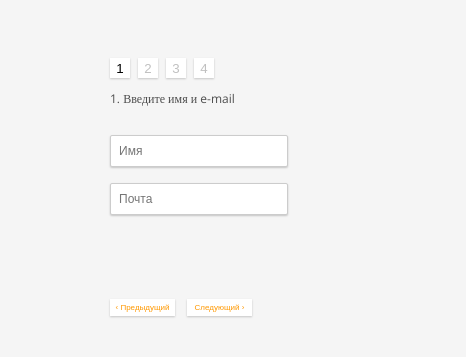
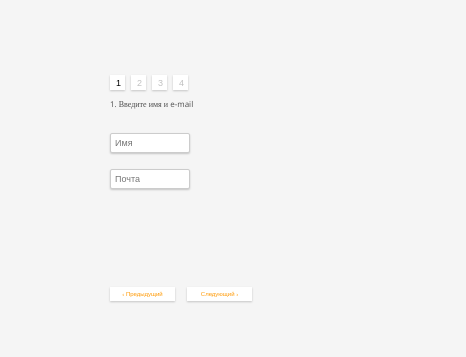
Before and after one commit to sergdeev/LunTestForm, a React (Create React App) app: page / in a window 390 px wide. Shown: the part 235-592 px from the top of the page, 466 px wide, since content can reach past the window. Built offline with nearby package versions, Linux system fonts and the light colour scheme.

Commit message:
changed styles

```diff
--- a/src/components/App.js
+++ b/src/components/App.js
@@ -206,7 +206,7 @@ class App extends React.Component {
     return (
       <div className="form_container">
         <TopNavigation currentStep={currentStep} steps={steps} changeStep={this.changeStep}/>
-        <p>{StepTitle[currentStep]}</p>
+        <p className="title">{StepTitle[currentStep]}</p>
         {(currentStep === 0) && <FirstStep onChange={this.onChange} values={values} errors={errors}/>}
         {(currentStep === 1) && <SecondStep onChange={this.onChange} values={values} errors={errors} allCities={allCities}/>}
         {(currentStep === 2) && <ThirdStep onChangeSocial={this.onChangeSocial} onChange={this.onChange} values={values} errors={errors}/>}
--- a/src/stylesheets/index.css
+++ b/src/stylesheets/index.css
@@ -308,6 +308,10 @@ input[type=checkbox]{
     height: 300px;
   }
 
+  .title{
+    font-size: 12px;
+  }
+
   .country_container, .name_container{
     height: 150px;
   }
@@ -424,6 +428,11 @@ input[type=checkbox]{
     width: 160px;
   }
 
+  .title{
+    font-size: 10px;
+  }
+
+
   select{
     width: 178px;
     padding: 7px;
@@ -459,6 +468,10 @@ input[type=checkbox]{
     overflow-x: hidden;
   }
 
+  .title{
+    font-size: 8px;
+  }
+
   .buttons_container{
     margin: 0;
   }
@@ -468,22 +481,36 @@ input[type=checkbox]{
   }
 
   input[type=text], select {
-    font-size: 12px;
+    font-size: 9px;
+    max-width: 70px;
     margin: 16px 1px 0 0;
-    padding: 8px;
+    padding: 4px;
     width: 160px;
   }
 
+  select{
+    max-width: 80px;
+    padding: 3px;
+  }
+
+  .error{
+    font-size: 9px;
+    width: 100px;
+    word-wrap: normal
+  }
+
   .top_button {
-    width: 20px;
-    height: 20px;
-    margin-right: 8px;
+    font-size: 9px;
+    width: 15px;
+    height: 15px;
+    margin-right: 6px;
     font-weight: 500;
   }
 
   .btn {
+    margin-top: 20px;
     padding: 4px;
-    font-size: 8px;
+    font-size: 6px;
     width: 65px;
   }
 
```
